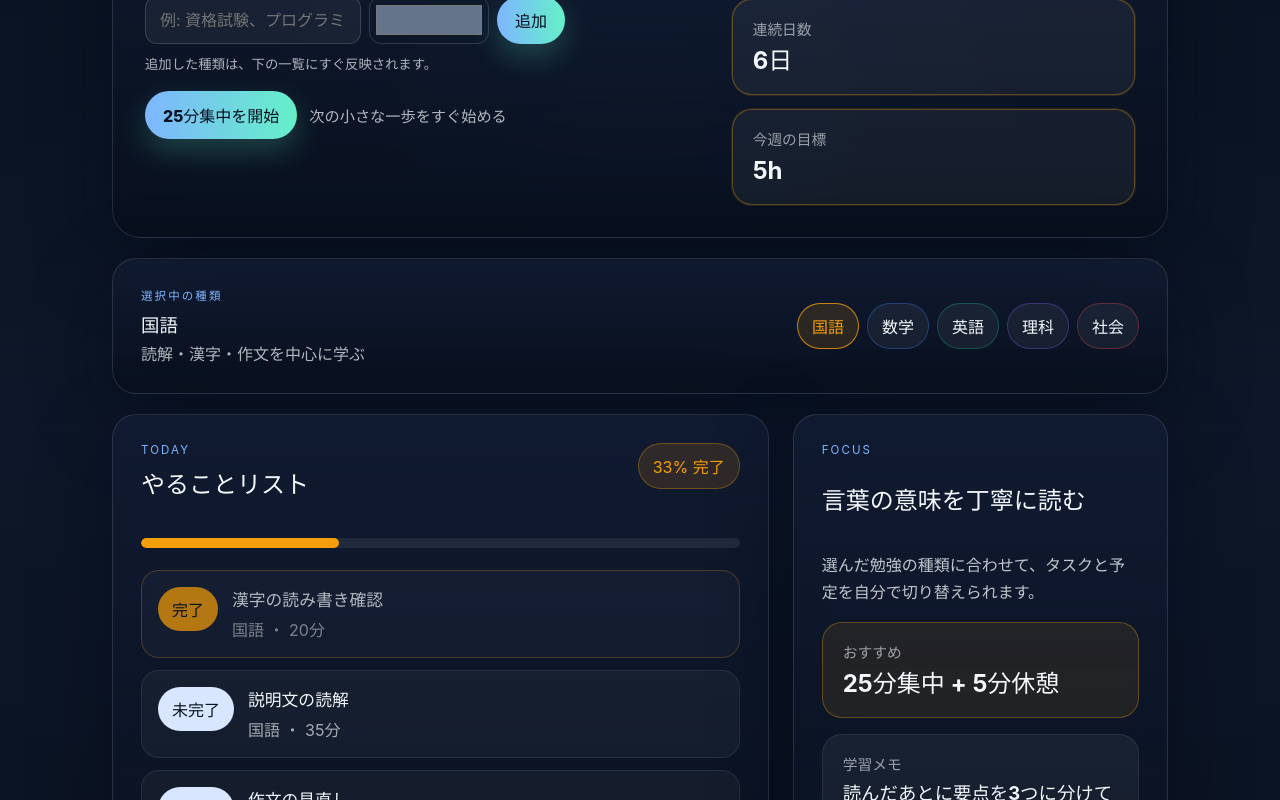
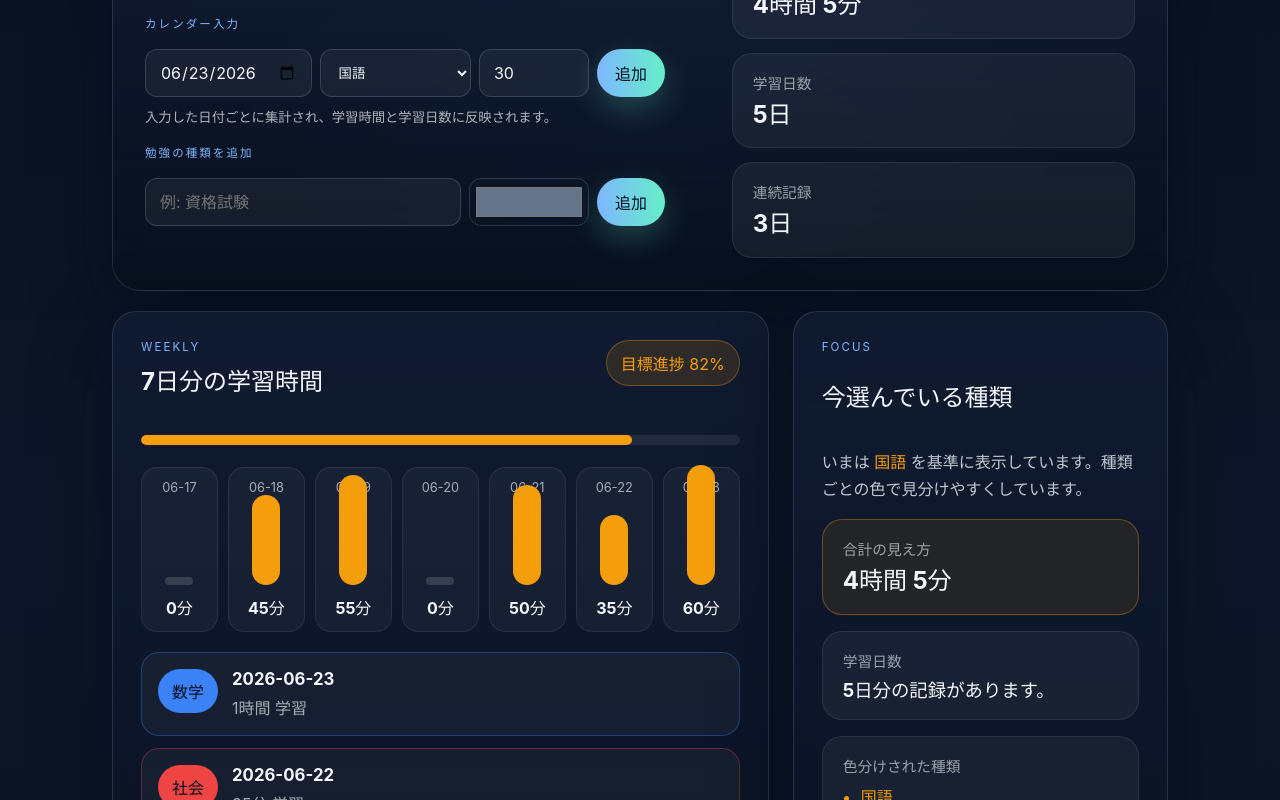
Before and after one commit to taishi1006-del/study-app, a React (Vite) app: page / in a window 1280 px wide. Shown: the part 320-1120 px from the top of the page. Built offline with nearby package versions, Linux system fonts and the light colour scheme.

Commit message:
Add calendar-based study visualization

```diff
--- a/src/App.jsx
+++ b/src/App.jsx
@@ -2,317 +2,223 @@ import { useMemo, useState } from 'react'
 import './App.css'
 
 const defaultStudyTypes = [
-  {
-    value: 'japanese',
-    label: '国語',
-    color: '#f59e0b',
-    description: '読解・漢字・作文を中心に学ぶ',
-    metrics: [
-      { label: '今日の学習', value: '1h 10m' },
-      { label: '連続日数', value: '6日' },
-      { label: '今週の目標', value: '5h' },
-    ],
-    tasks: [
-      {
-        id: 1,
-        title: '漢字の読み書き確認',
-        subject: '国語',
-        minutes: 20,
-        done: true,
-      },
-      {
-        id: 2,
-        title: '説明文の読解',
-        subject: '国語',
-        minutes: 35,
-        done: false,
-      },
-      {
-        id: 3,
-        title: '作文の見直し',
-        subject: '国語',
-        minutes: 15,
-        done: false,
-      },
-    ],
-    upcomingStudy: ['19:00 - 漢字確認', '20:00 - 読解', '21:00 - 作文見直し'],
-    focus: '言葉の意味を丁寧に読む',
-    memo: '読んだあとに要点を3つに分けて書く。',
-  },
-  {
-    value: 'math',
-    label: '数学',
-    color: '#3b82f6',
-    description: '計算・図形・証明を中心に学ぶ',
-    metrics: [
-      { label: '今日の学習', value: '1h 40m' },
-      { label: '連続日数', value: '9日' },
-      { label: '今週の目標', value: '7h' },
-    ],
-    tasks: [
-      {
-        id: 1,
-        title: '計算問題 10問',
-        subject: '数学',
-        minutes: 25,
-        done: true,
-      },
-      {
-        id: 2,
-        title: '関数のグラフ復習',
-        subject: '数学',
-        minutes: 35,
-        done: false,
-      },
-      {
-        id: 3,
-        title: '証明問題 1問',
-        subject: '数学',
-        minutes: 30,
-        done: false,
-      },
-    ],
-    upcomingStudy: ['19:00 - 計算問題', '20:00 - 関数復習', '21:00 - 証明問題'],
-    focus: '式の流れを追って理解する',
-    memo: '解けなかった問題は式変形だけ残す。',
-  },
-  {
-    value: 'english',
-    label: '英語',
-    color: '#10b981',
-    description: '単語・文法・長文を中心に学ぶ',
-    metrics: [
-      { label: '今日の学習', value: '1h 20m' },
-      { label: '連続日数', value: '15日' },
-      { label: '今週の目標', value: '7h' },
-    ],
-    tasks: [
-      {
-        id: 1,
-        title: '単語 50 語チェック',
-        subject: '英語',
-        minutes: 25,
-        done: true,
-      },
-      {
-        id: 2,
-        title: '長文 1 題を音読',
-        subject: '英語',
-        minutes: 35,
-        done: false,
-      },
-      {
-        id: 3,
-        title: '文法の苦手分野を確認',
-        subject: '英語',
-        minutes: 20,
-        done: false,
-      },
-    ],
-    upcomingStudy: ['19:00 - 単語 50 語', '20:00 - 長文 1 題', '21:00 - 文法確認'],
-    focus: '短時間で回数を増やす',
-    memo: '覚えにくかった単語を最後にまとめる。',
-  },
-  {
-    value: 'science',
-    label: '理科',
-    color: '#8b5cf6',
-    description: '実験・暗記・現象理解を中心に学ぶ',
-    metrics: [
-      { label: '今日の学習', value: '1h 00m' },
-      { label: '連続日数', value: '4日' },
-      { label: '今週の目標', value: '4h' },
-    ],
-    tasks: [
-      {
-        id: 1,
-        title: '用語の暗記',
-        subject: '理科',
-        minutes: 20,
-        done: true,
-      },
-      {
-        id: 2,
-        title: '実験結果の整理',
-        subject: '理科',
-        minutes: 25,
-        done: false,
-      },
-      {
-        id: 3,
-        title: '図やグラフの確認',
-        subject: '理科',
-        minutes: 15,
-        done: false,
-      },
-    ],
-    upcomingStudy: ['19:00 - 用語暗記', '20:00 - 実験整理', '21:00 - 図表確認'],
-    focus: '現象をイメージでつかむ',
-    memo: '見た現象を自分の言葉で説明する。',
-  },
-  {
-    value: 'social',
-    label: '社会',
-    color: '#ef4444',
-    description: '地理・歴史・公民を中心に学ぶ',
-    metrics: [
-      { label: '今日の学習', value: '55m' },
-      { label: '連続日数', value: '10日' },
-      { label: '今週の目標', value: '5h' },
-    ],
-    tasks: [
-      {
-        id: 1,
-        title: '地理用語の確認',
-        subject: '社会',
-        minutes: 20,
-        done: true,
-      },
-      {
-        id: 2,
-        title: '歴史の流れを復習',
-        subject: '社会',
-        minutes: 20,
-        done: false,
-      },
-      {
-        id: 3,
-        title: '時事問題をチェック',
-        subject: '社会',
-        minutes: 15,
-        done: false,
-      },
-    ],
-    upcomingStudy: ['19:00 - 地理用語', '20:00 - 歴史復習', '21:00 - 時事確認'],
-    focus: '流れで覚えてつながりを作る',
-    memo: '年号や場所はセットで覚える。',
-  },
+  { value: 'japanese', label: '国語', color: '#f59e0b' },
+  { value: 'math', label: '数学', color: '#3b82f6' },
+  { value: 'english', label: '英語', color: '#10b981' },
+  { value: 'science', label: '理科', color: '#8b5cf6' },
+  { value: 'social', label: '社会', color: '#ef4444' },
 ]
 
-const createCustomStudy = (label, color) => ({
-  value: label.toLowerCase().replace(/\s+/g, '-'),
-  label,
-  color,
-  description: '自分で追加した勉強の種類',
-  metrics: [
-    { label: '今日の学習', value: '1h 00m' },
-    { label: '連続日数', value: '1日' },
-    { label: '今週の目標', value: '3h' },
-  ],
-  tasks: [
-    {
-      id: 1,
-      title: `${label} の基礎確認`,
-      subject: label,
-      minutes: 20,
-      done: true,
-    },
-    {
-      id: 2,
-      title: `${label} の演習`,
-      subject: label,
-      minutes: 25,
-      done: false,
-    },
-    {
-      id: 3,
-      title: `${label} の振り返り`,
-      subject: label,
-      minutes: 15,
-      done: false,
-    },
-  ],
-  upcomingStudy: [
-    `19:00 - ${label} の基礎確認`,
-    `20:00 - ${label} の演習`,
-    `21:00 - ${label} の振り返り`,
-  ],
-  focus: `${label} を自分のペースで進める`,
-  memo: `${label} でつまずいたところを1行で残す。`,
+const initialLogs = [
+  { date: '2026-06-18', subject: 'math', minutes: 45 },
+  { date: '2026-06-19', subject: 'english', minutes: 30 },
+  { date: '2026-06-19', subject: 'science', minutes: 25 },
+  { date: '2026-06-21', subject: 'japanese', minutes: 50 },
+  { date: '2026-06-22', subject: 'social', minutes: 35 },
+  { date: '2026-06-23', subject: 'math', minutes: 60 },
+]
+
+const buildStudyTypeMap = (studyTypes) =>
+  studyTypes.reduce((map, item) => {
+    map[item.value] = item
+    return map
+  }, {})
+
+const formatMinutes = (minutes) => {
+  const hours = Math.floor(minutes / 60)
+  const rest = minutes % 60
+  if (hours === 0) return `${rest}分`
+  return `${hours}時間${rest ? ` ${rest}分` : ''}`
+}
+
+const getLast7Days = () => {
+  const today = new Date('2026-06-23T00:00:00')
+  return Array.from({ length: 7 }, (_, index) => {
+    const date = new Date(today)
+    date.setDate(today.getDate() - (6 - index))
+    return date.toISOString().slice(0, 10)
   })
+}
 
 function App() {
   const [studyTypes, setStudyTypes] = useState(defaultStudyTypes)
-  const [selectedStudy, setSelectedStudy] = useState(defaultStudyTypes[0].value)
+  const [logs, setLogs] = useState(initialLogs)
+  const [selectedDate, setSelectedDate] = useState('2026-06-23')
+  const [selectedSubject, setSelectedSubject] = useState(defaultStudyTypes[0].value)
+  const [minutes, setMinutes] = useState('30')
   const [newStudyLabel, setNewStudyLabel] = useState('')
   const [newStudyColor, setNewStudyColor] = useState('#64748b')
 
-  const currentStudy =
-    studyTypes.find((item) => item.value === selectedStudy) ?? studyTypes[0]
-  const [tasks, setTasks] = useState(currentStudy.tasks)
+  const studyTypeMap = useMemo(
+    () => buildStudyTypeMap(studyTypes),
+    [studyTypes],
+  )
 
-  const completedCount = useMemo(
-    () => tasks.filter((task) => task.done).length,
-    [tasks],
+  const subjectMinutes = useMemo(() => {
+    return logs.reduce((acc, log) => {
+      acc[log.subject] = (acc[log.subject] ?? 0) + log.minutes
+      return acc
+    }, {})
+  }, [logs])
+
+  const totalMinutes = useMemo(
+    () => logs.reduce((sum, log) => sum + log.minutes, 0),
+    [logs],
   )
-  const progress = Math.round((completedCount / tasks.length) * 100)
 
-  const toggleTask = (id) => {
-    setTasks((current) =>
-      current.map((task) =>
-        task.id === id ? { ...task, done: !task.done } : task,
-      ),
-    )
+  const studyDays = useMemo(() => new Set(logs.map((log) => log.date)).size, [logs])
+
+  const streakDays = useMemo(() => {
+    const dates = [...new Set(logs.map((log) => log.date))].sort()
+    if (dates.length === 0) return 0
+
+    let streak = 1
+    for (let index = dates.length - 1; index > 0; index -= 1) {
+      const current = new Date(`${dates[index]}T00:00:00`)
+      const previous = new Date(`${dates[index - 1]}T00:00:00`)
+      const diffDays = Math.round((current - previous) / (1000 * 60 * 60 * 24))
+      if (diffDays !== 1) break
+      streak += 1
     }
+    return streak
+  }, [logs])
 
-  const handleStudyChange = (value) => {
-    const nextStudy = studyTypes.find((item) => item.value === value)
-    if (!nextStudy) {
+  const weeklySummary = useMemo(() => {
+    const days = getLast7Days()
+    return days.map((date) => {
+      const dayMinutes = logs
+        .filter((log) => log.date === date)
+        .reduce((sum, log) => sum + log.minutes, 0)
+      return { date, minutes: dayMinutes }
+    })
+  }, [logs])
+
+  const selectedSubjectLabel =
+    studyTypeMap[selectedSubject]?.label ?? selectedSubject
+  const selectedSubjectColor =
+    studyTypeMap[selectedSubject]?.color ?? '#64748b'
+
+  const handleAddLog = (event) => {
+    event.preventDefault()
+    const nextMinutes = Number(minutes)
+    if (!selectedDate || !selectedSubject || Number.isNaN(nextMinutes) || nextMinutes <= 0) {
       return
     }
 
-    setSelectedStudy(nextStudy.value)
-    setTasks(nextStudy.tasks)
+    setLogs((current) => [
+      ...current,
+      { date: selectedDate, subject: selectedSubject, minutes: nextMinutes },
+    ])
   }
 
-  const handleAddStudy = (event) => {
+  const handleAddStudyType = (event) => {
     event.preventDefault()
+    const label = newStudyLabel.trim()
+    if (!label) return
 
-    const label = newStudyLabel.trim()
-    if (!label) {
-      return
-    }
+    const value = label.toLowerCase().replace(/\s+/g, '-')
+    if (studyTypeMap[value]) return
 
-    const nextStudy = createCustomStudy(label, newStudyColor)
-    setStudyTypes((current) => [...current, nextStudy])
-    setSelectedStudy(nextStudy.value)
-    setTasks(nextStudy.tasks)
+    setStudyTypes((current) => [
+      ...current,
+      { value, label, color: newStudyColor },
+    ])
+    setSelectedSubject(value)
     setNewStudyLabel('')
   }
 
-  const accentColor = currentStudy.color
+  const progress = Math.min(100, Math.round((totalMinutes / 300) * 100))
 
   return (
     <main className="app-shell">
       <header className="topbar">
         <div>
           <p className="eyebrow">Study App</p>
-          <h1>学習の流れを1画面で整える。</h1>
+          <h1>カレンダー入力から学習時間を自動集計</h1>
         </div>
-        <div
-          className="topbar-badge"
-          style={{
-            borderColor: `${accentColor}66`,
-            background: `${accentColor}1a`,
-            color: accentColor,
-          }}
-        >
-          GitHub / Vercel ready
-        </div>
+        <div className="topbar-badge">GitHub / Vercel ready</div>
       </header>
 
       <section className="hero-card">
         <div className="hero-copy-wrap">
           <p className="hero-copy">
-            まずは資格や学校でよく使う 5 教科を標準設定にしています。
-            そこから自分の勉強を自由に追加できます。
+            日ごとの入力をためるだけで、学習時間・学習日数・連続記録を
+            わかりやすく見える化します。
           </p>
 
           <form
-            onSubmit={handleAddStudy}
-            style={{ display: 'grid', gap: '10px', maxWidth: '420px' }}
+            onSubmit={handleAddLog}
+            style={{ display: 'grid', gap: '10px', maxWidth: '520px' }}
           >
-            <span className="section-label">勉強の種類</span>
+            <span className="section-label">カレンダー入力</span>
+            <div
+              style={{
+                display: 'grid',
+                gridTemplateColumns: '1.1fr 1fr 110px auto',
+                gap: '8px',
+              }}
+            >
+              <input
+                type="date"
+                value={selectedDate}
+                onChange={(event) => setSelectedDate(event.target.value)}
+                style={{
+                  borderRadius: '12px',
+                  border: '1px solid rgba(255,255,255,0.15)',
+                  background: 'rgba(255,255,255,0.05)',
+                  color: 'inherit',
+                  padding: '12px 14px',
+                  minWidth: 0,
+                }}
+              />
+              <select
+                value={selectedSubject}
+                onChange={(event) => setSelectedSubject(event.target.value)}
+                style={{
+                  borderRadius: '12px',
+                  border: '1px solid rgba(255,255,255,0.15)',
+                  background: 'rgba(255,255,255,0.05)',
+                  color: 'inherit',
+                  padding: '12px 14px',
+                  minWidth: 0,
+                }}
+              >
+                {studyTypes.map((item) => (
+                  <option key={item.value} value={item.value}>
+                    {item.label}
+                  </option>
+                ))}
+              </select>
+              <input
+                type="number"
+                min="1"
+                step="1"
+                value={minutes}
+                onChange={(event) => setMinutes(event.target.value)}
+                placeholder="分"
+                style={{
+                  borderRadius: '12px',
+                  border: '1px solid rgba(255,255,255,0.15)',
+                  background: 'rgba(255,255,255,0.05)',
+                  color: 'inherit',
+                  padding: '12px 14px',
+                  minWidth: 0,
+                }}
+              />
+              <button type="submit" className="primary-action">
+                追加
+              </button>
+            </div>
+            <small style={{ color: 'rgba(244,247,251,0.7)' }}>
+              入力した日付ごとに集計され、学習時間と学習日数に反映されます。
+            </small>
+          </form>
+
+          <form
+            onSubmit={handleAddStudyType}
+            style={{ display: 'grid', gap: '10px', maxWidth: '520px' }}
+          >
+            <span className="section-label">勉強の種類を追加</span>
             <div
               style={{
                 display: 'grid',
@@ -323,7 +229,7 @@ function App() {
               <input
                 value={newStudyLabel}
                 onChange={(event) => setNewStudyLabel(event.target.value)}
-                placeholder="例: 資格試験、プログラミング"
+                placeholder="例: 資格試験"
                 style={{
                   borderRadius: '12px',
                   border: '1px solid rgba(255,255,255,0.15)',
@@ -348,90 +254,26 @@ function App() {
                   padding: '4px',
                 }}
               />
-              <button
-                type="submit"
-                className="primary-action"
-                style={{ whiteSpace: 'nowrap' }}
-              >
+              <button type="submit" className="primary-action">
                 追加
               </button>
             </div>
-            <small style={{ color: 'rgba(244,247,251,0.7)' }}>
-              追加した種類は、下の一覧にすぐ反映されます。
-            </small>
           </form>
-
-          <div className="hero-actions">
-            <button type="button" className="primary-action">
-              25分集中を開始
-            </button>
-            <span className="ghost-note">次の小さな一歩をすぐ始める</span>
-          </div>
         </div>
 
         <div className="hero-metrics">
-          {currentStudy.metrics.map((item) => (
-            <article
-              key={item.label}
-              className="metric-card"
-              style={{
-                borderColor: `${accentColor}55`,
-                boxShadow: `0 0 0 1px ${accentColor}22`,
-              }}
-            >
-              <span>{item.label}</span>
-              <strong>{item.value}</strong>
+          <article className="metric-card">
+            <span>総学習時間</span>
+            <strong>{formatMinutes(totalMinutes)}</strong>
           </article>
-          ))}
-        </div>
-      </section>
-
-      <section
-        className="panel"
-        style={{
-          display: 'flex',
-          flexWrap: 'wrap',
-          gap: '10px',
-          alignItems: 'center',
-          justifyContent: 'space-between',
-        }}
-      >
-        <div>
-          <p className="section-label">選択中の種類</p>
-          <strong style={{ fontSize: '1.15rem' }}>{currentStudy.label}</strong>
-          <div style={{ color: 'rgba(244,247,251,0.72)', marginTop: '4px' }}>
-            {currentStudy.description}
-          </div>
-        </div>
-        <div
-          style={{
-            display: 'flex',
-            flexWrap: 'wrap',
-            gap: '8px',
-          }}
-        >
-          {studyTypes.map((item) => {
-            const isActive = item.value === selectedStudy
-            return (
-              <button
-                key={item.value}
-                type="button"
-                onClick={() => handleStudyChange(item.value)}
-                style={{
-                  border: `1px solid ${item.color}${isActive ? 'cc' : '55'}`,
-                  background: isActive
-                    ? `${item.color}22`
-                    : 'rgba(255,255,255,0.05)',
-                  color: isActive ? item.color : 'inherit',
-                  borderRadius: '999px',
-                  padding: '10px 14px',
-                  cursor: 'pointer',
-                }}
-              >
-                {item.label}
-              </button>
-            )
-          })}
+          <article className="metric-card">
+            <span>学習日数</span>
+            <strong>{studyDays}日</strong>
+          </article>
+          <article className="metric-card">
+            <span>連続記録</span>
+            <strong>{streakDays}日</strong>
+          </article>
         </div>
       </section>
 
@@ -439,81 +281,135 @@ function App() {
         <article className="panel">
           <div className="panel-header">
             <div>
-              <p className="section-label">Today</p>
-              <h2>やることリスト</h2>
+              <p className="section-label">Weekly</p>
+              <h2>7日分の学習時間</h2>
             </div>
             <div
               className="progress-pill"
               style={{
-                background: `${accentColor}22`,
-                color: accentColor,
-                border: `1px solid ${accentColor}55`,
+                background: `${selectedSubjectColor}22`,
+                color: selectedSubjectColor,
+                border: `1px solid ${selectedSubjectColor}55`,
               }}
             >
-              {progress}% 完了
+              目標進捗 {progress}%
             </div>
           </div>
 
           <div className="progress-bar" aria-hidden="true">
-            <span style={{ width: `${progress}%`, background: accentColor }} />
+            <span style={{ width: `${progress}%`, background: selectedSubjectColor }} />
+          </div>
+
+          <div
+            style={{
+              display: 'grid',
+              gridTemplateColumns: 'repeat(7, minmax(0, 1fr))',
+              gap: '10px',
+              marginBottom: '20px',
+            }}
+          >
+            {weeklySummary.map((item) => (
+              <div
+                key={item.date}
+                style={{
+                  borderRadius: '16px',
+                  padding: '12px 10px',
+                  background: 'rgba(255,255,255,0.04)',
+                  border: '1px solid rgba(255,255,255,0.08)',
+                  textAlign: 'center',
+                }}
+              >
+                <div style={{ color: 'rgba(244,247,251,0.65)', fontSize: '0.8rem' }}>
+                  {item.date.slice(5)}
+                </div>
+                <div
+                  style={{
+                    marginTop: '10px',
+                    height: '80px',
+                    display: 'flex',
+                    alignItems: 'end',
+                    justifyContent: 'center',
+                  }}
+                >
+                  <div
+                    style={{
+                      width: '100%',
+                      maxWidth: '28px',
+                      height: `${Math.max(item.minutes * 2, 8)}px`,
+                      minHeight: '8px',
+                      borderRadius: '999px',
+                      background: item.minutes > 0 ? selectedSubjectColor : 'rgba(255,255,255,0.14)',
+                    }}
+                  />
+                </div>
+                <div style={{ marginTop: '10px', fontWeight: 700 }}>{item.minutes}分</div>
+              </div>
+            ))}
           </div>
 
           <ul className="task-list">
-            {tasks.map((task) => (
+            {logs
+              .slice()
+              .sort((a, b) => b.date.localeCompare(a.date))
+              .slice(0, 6)
+              .map((log, index) => {
+                const subject = studyTypeMap[log.subject]
+                return (
                   <li
-                key={task.id}
-                className={task.done ? 'task done' : 'task'}
+                    key={`${log.date}-${log.subject}-${index}`}
+                    className="task"
                     style={{
-                  borderColor: task.done ? `${accentColor}55` : 'rgba(255,255,255,0.08)',
+                      borderColor: subject ? `${subject.color}55` : 'rgba(255,255,255,0.08)',
                     }}
                   >
                     <button
                       type="button"
                       className="task-toggle"
-                  onClick={() => toggleTask(task.id)}
                       style={{
-                    background: task.done ? accentColor : '#d8e7ff',
-                    color: task.done ? '#07111f' : '#07111f',
+                        background: subject ? subject.color : '#d8e7ff',
+                        color: '#07111f',
                       }}
                     >
-                  {task.done ? '完了' : '未完了'}
+                      {subject?.label ?? log.subject}
                     </button>
                     <div>
-                  <h3>{task.title}</h3>
-                  <p>
-                    {task.subject} ・ {task.minutes}分
-                  </p>
+                      <h3>{log.date}</h3>
+                      <p>{formatMinutes(log.minutes)} 学習</p>
                     </div>
                   </li>
-            ))}
+                )
+              })}
           </ul>
         </article>
 
         <aside className="panel panel-side">
           <p className="section-label">Focus</p>
-          <h2>{currentStudy.focus}</h2>
+          <h2>今選んでいる種類</h2>
           <p className="side-copy">
-            選んだ勉強の種類に合わせて、タスクと予定を自分で切り替えられます。
+            いまは <strong style={{ color: selectedSubjectColor }}>{selectedSubjectLabel}</strong>{' '}
+            を基準に表示しています。種類ごとの色で見分けやすくしています。
           </p>
 
           <div
             className="focus-box"
-            style={{ borderColor: `${accentColor}55`, background: `${accentColor}18` }}
+            style={{ borderColor: `${selectedSubjectColor}55`, background: `${selectedSubjectColor}18` }}
           >
-            <span>おすすめ</span>
-            <strong>25分集中 + 5分休憩</strong>
+            <span>合計の見え方</span>
+            <strong>{formatMinutes(totalMinutes)}</strong>
           </div>
 
           <div className="tip-box">
-            <p>学習メモ</p>
-            <strong>{currentStudy.memo}</strong>
+            <p>学習日数</p>
+            <strong>{studyDays}日分の記録があります。</strong>
           </div>
 
           <div className="schedule-box">
-            <p>今日の予定</p>
+            <p>色分けされた種類</p>
             <ul>
-              {currentStudy.upcomingStudy.map((item) => (
-                <li key={item}>{item}</li>
+              {studyTypes.map((item) => (
+                <li key={item.value} style={{ color: item.color }}>
+                  {item.label}
+                </li>
               ))}
             </ul>
           </div>
@@ -521,8 +417,8 @@ function App() {
       </section>
 
       <footer className="footer-note">
-        <span>小さく積み上げる学習管理</span>
-        <span>5教科 + 自由追加</span>
+        <span>日付ごとの入力から集計</span>
+        <span>5教科 + 自由追加 + 色分け</span>
       </footer>
     </main>
   )
```
Lines whose indentation alone changed are shown as unchanged.
